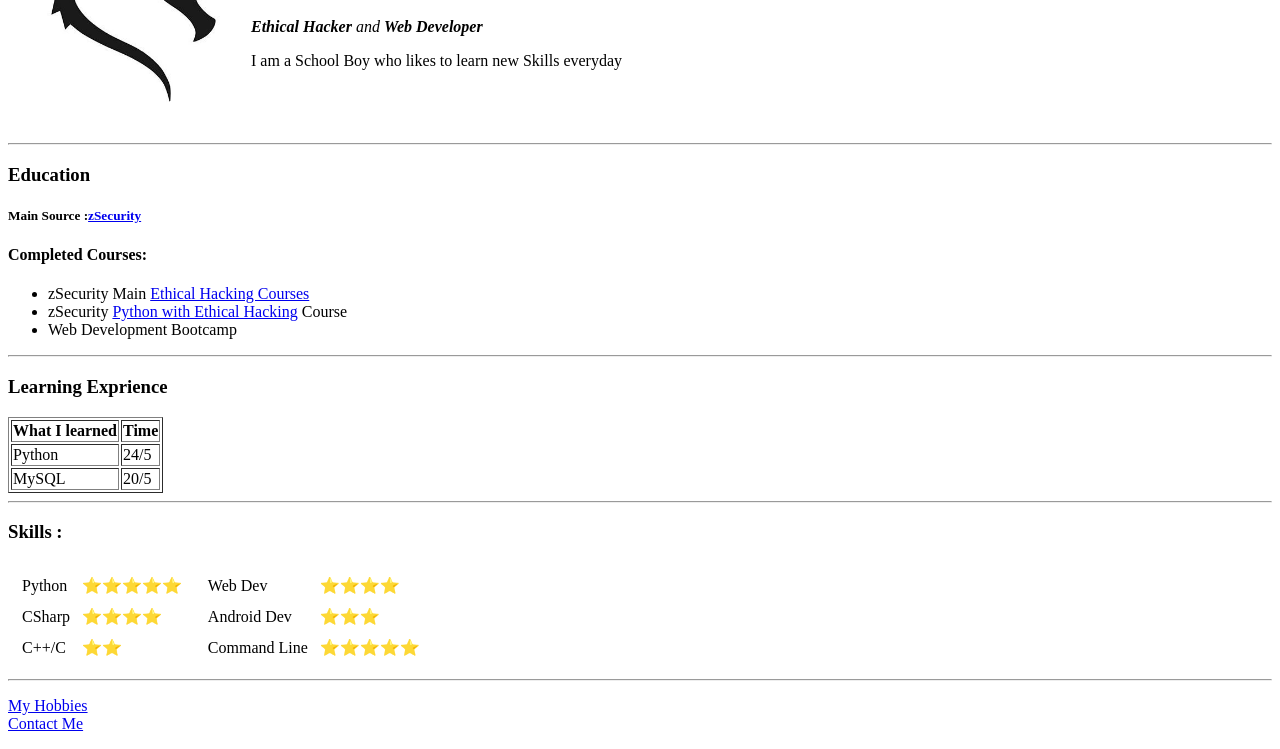
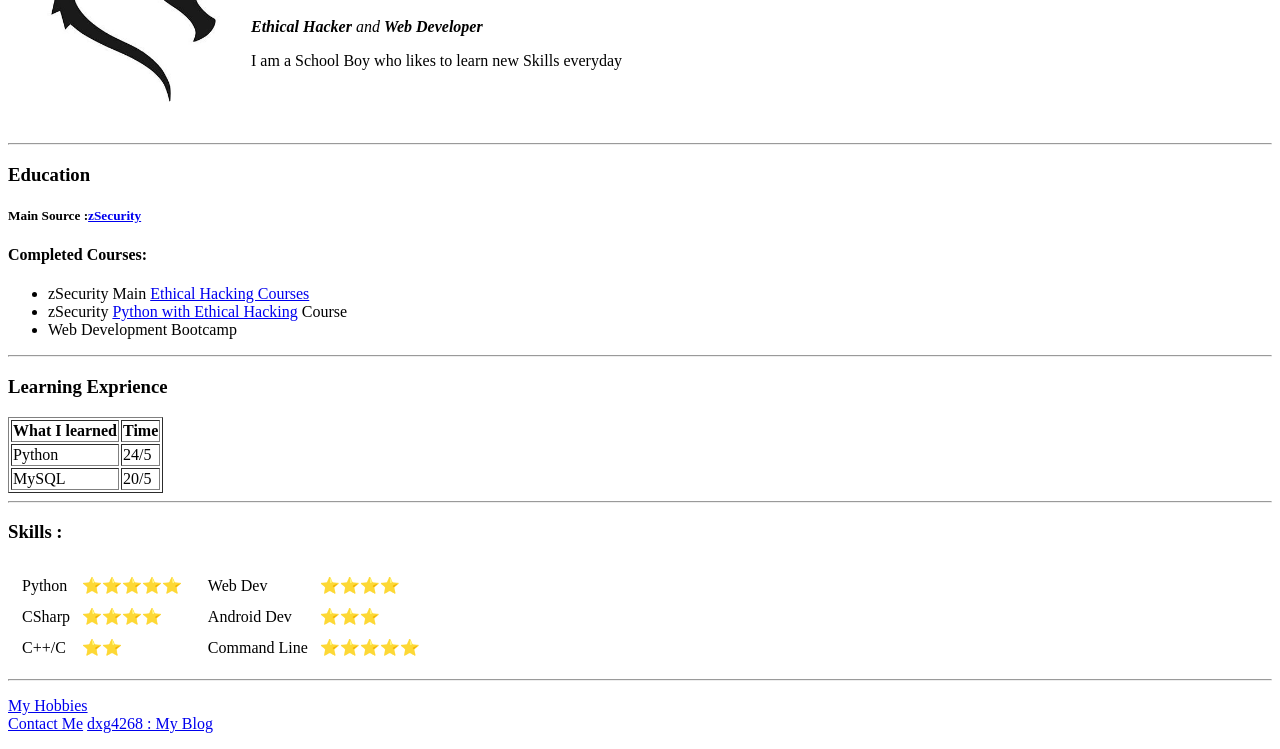
Before and after one commit to dxg4268/cv, a plain HTML site: page index.html in a window 1280 px wide. Shown: the part 119-868 px from the top of the page. Drawn offline with Linux system fonts and the light colour scheme.

Commit message:
Update index.html

```diff
--- a/index.html
+++ b/index.html
@@ -99,6 +99,8 @@
     <p>
         <a href="hobbies.html">My Hobbies</a><br>
         <a href="contact.html">Contact Me</a>
+        <a href="https://dxg1234.blogspot.com">dxg4268 : My Blog</a>
+
     </p>
 
 </body>
```
